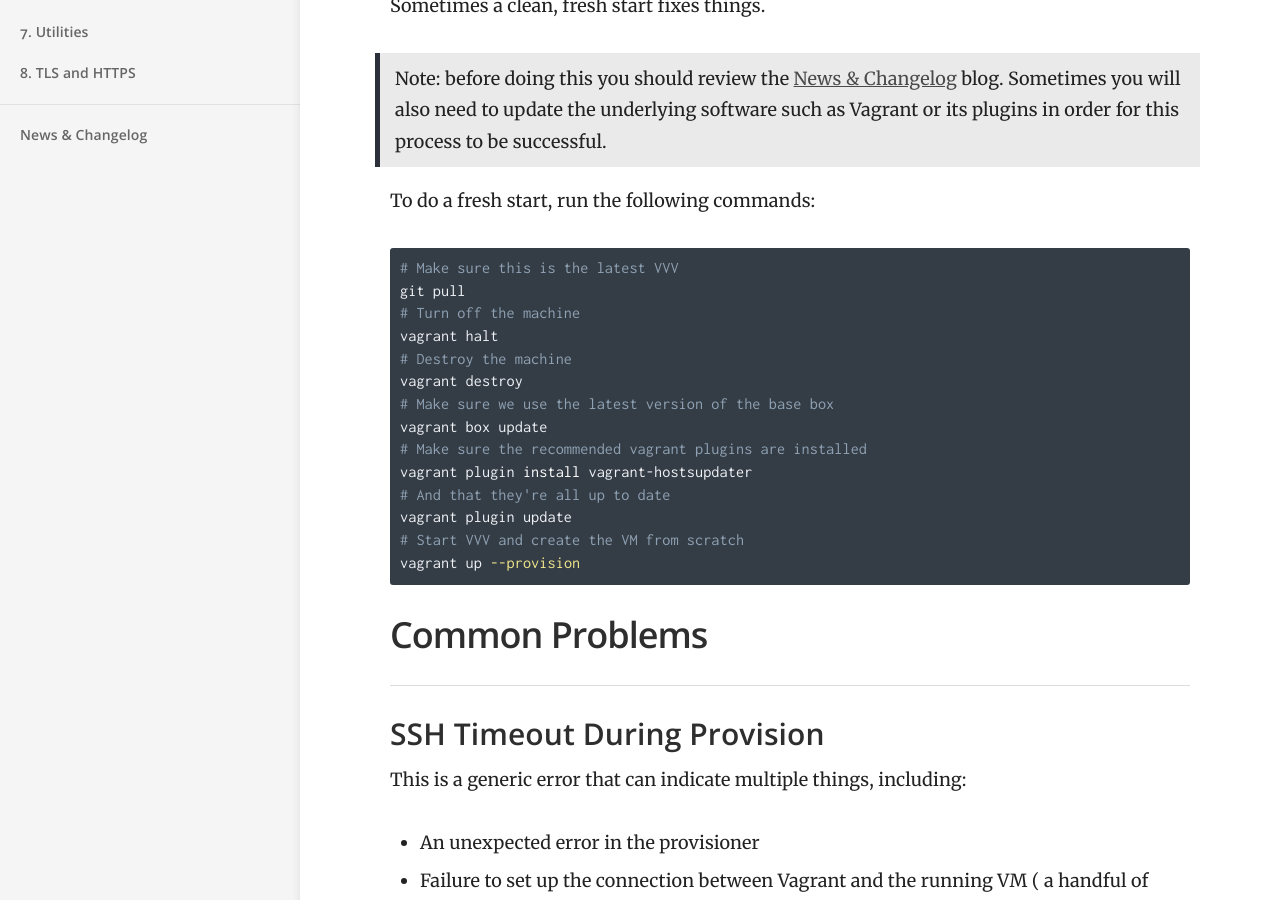
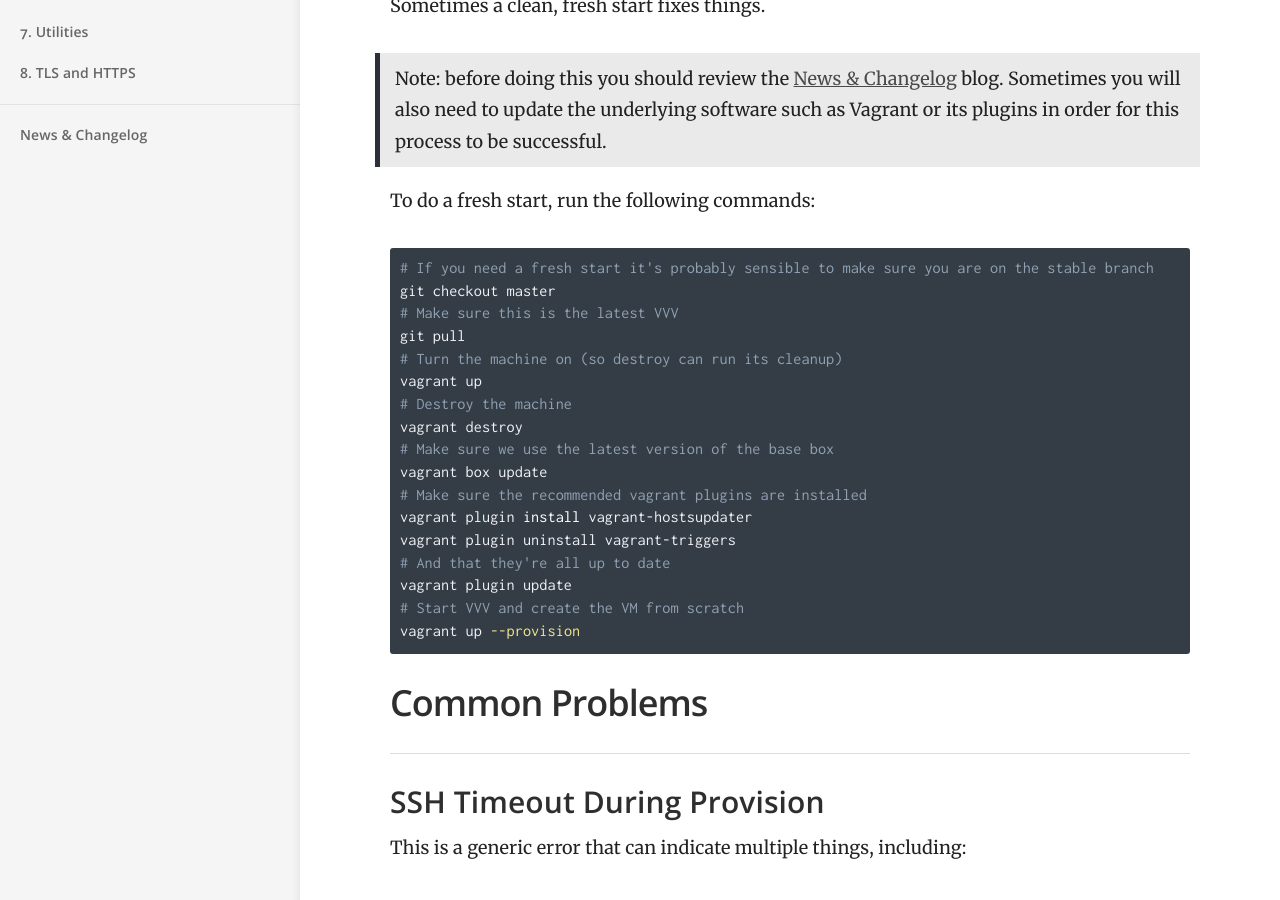
Before and after one commit to Varying-Vagrant-Vagrants/varyingvagrantvagrants.org, a Jekyll site: the page built from docs/en-US/troubleshooting/index.md, in a window 1280 px wide and 900 px high, scrolled down 454 px. Built offline with Jekyll 4.4.1, drawn with Linux system fonts in a browser that asks for light colours.

Commit message:
Improve "fresh start" troublshooting steps
 - Added a switch to the stable branch.
 - Turn the machine on as the destroy fails otherwise at the moment
 - Uninstall vagrant-triggers in case its an old version being upgraded

````diff
--- a/docs/en-US/troubleshooting/index.md
+++ b/docs/en-US/troubleshooting/index.md
@@ -20,16 +20,19 @@ Sometimes a clean, fresh start fixes things.
 To do a fresh start, run the following commands:
 
 ```shell
+# If you need a fresh start it's probably sensible to make sure you are on the stable branch
+git checkout master
 # Make sure this is the latest VVV
 git pull
-# Turn off the machine
-vagrant halt
+# Turn the machine on (so destroy can run its cleanup)
+vagrant up
 # Destroy the machine
 vagrant destroy
 # Make sure we use the latest version of the base box
 vagrant box update
 # Make sure the recommended vagrant plugins are installed
 vagrant plugin install vagrant-hostsupdater
+vagrant plugin uninstall vagrant-triggers
 # And that they're all up to date
 vagrant plugin update
 # Start VVV and create the VM from scratch
````
